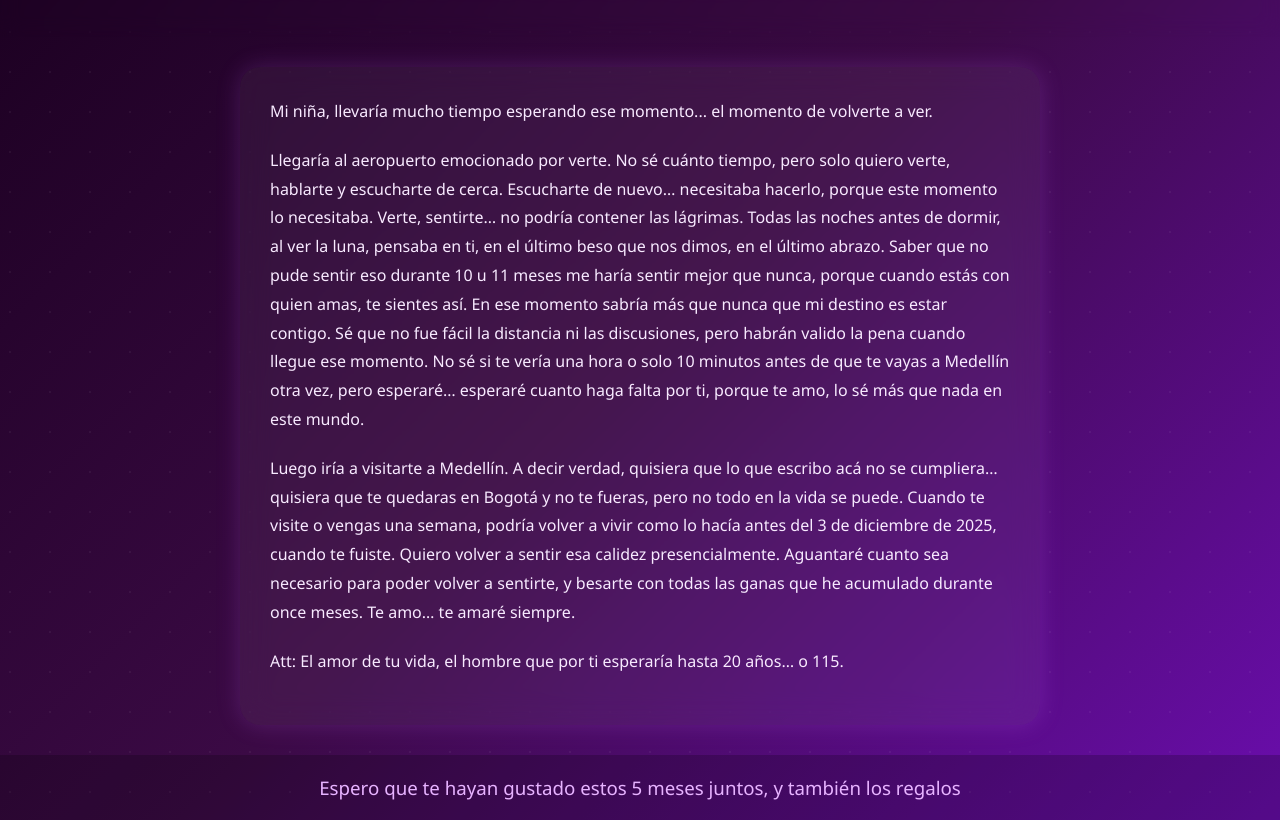
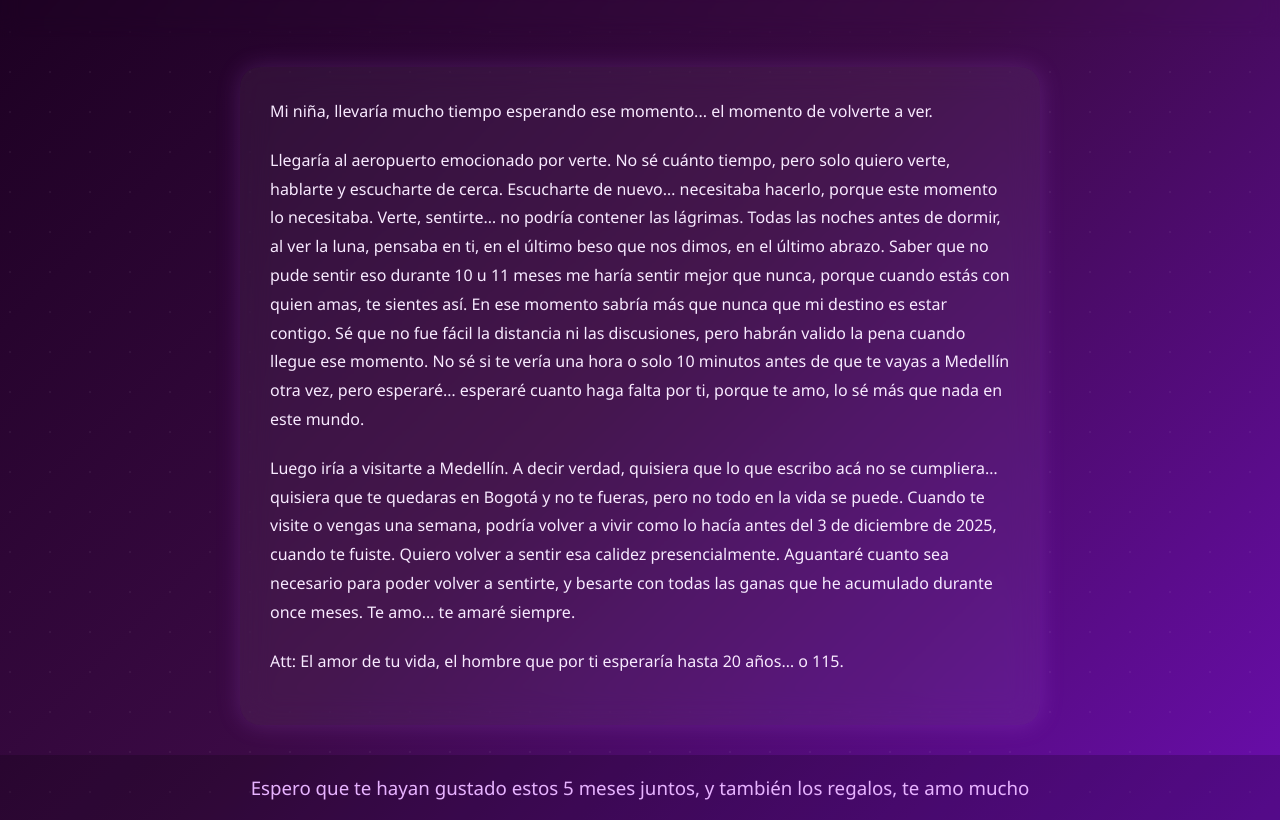
Before and after one commit to miloocamiloo13-cmyk/list, a plain HTML site: page index.html in a window 1280 px wide. Shown: the part 98-918 px from the top of the page. Drawn offline with Linux system fonts and the light colour scheme.

Commit message:
save index

```diff
--- a/index.html
+++ b/index.html
@@ -57,7 +57,7 @@
 </main>
 
 <footer>
-  <h3>Espero que te hayan gustado estos 5 meses juntos, y también los regalos</h3>
+  <h3>Espero que te hayan gustado estos 5 meses juntos, y también los regalos, te amo mucho</h3>
 </footer>
 
 </body>
```
